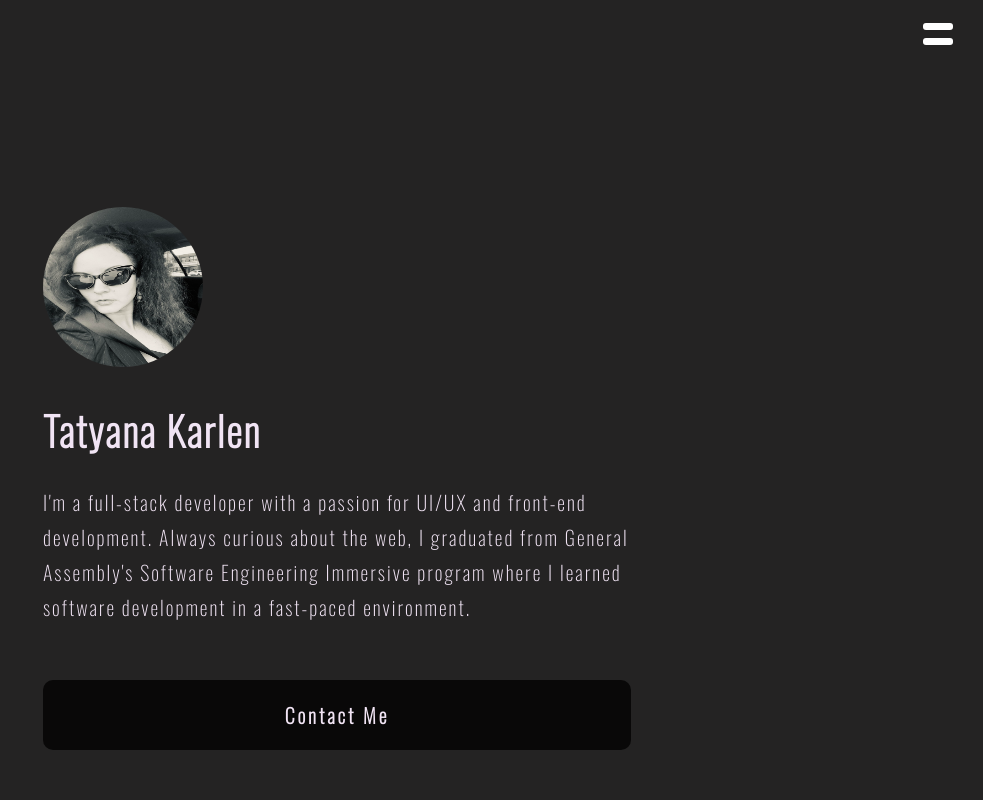
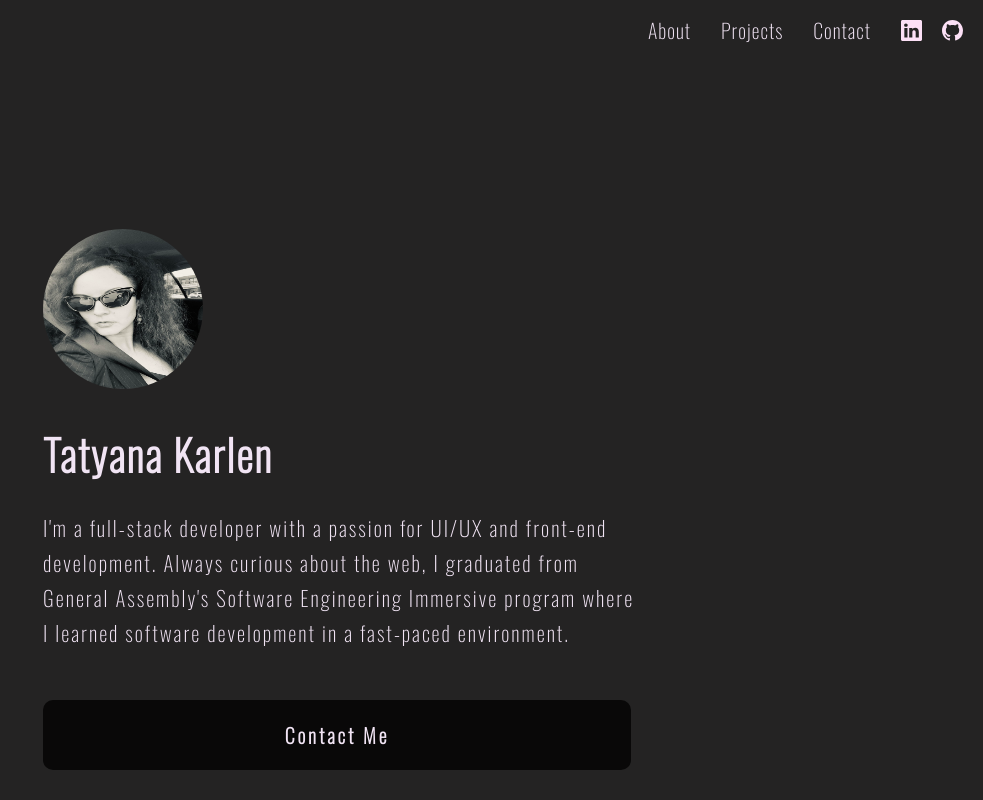
Before and after one commit to tatyanakarlen/PortfolioWebsite, a React (Create React App) app: page / in a window 1280 px wide. Shown: the top 800 px of the page, without its empty margins (297-1280 px from the left). Built offline with nearby package versions, Linux system fonts and the light colour scheme.

Commit message:
added desktop nav

```diff
--- a/src/components/DesktopNav/DesktopNav.css
+++ b/src/components/DesktopNav/DesktopNav.css
@@ -1,11 +1,14 @@
 .desktop-nav {
-  position: absolute;
-  right: 5rem;
+  height: 6rem;
+  padding: 2rem;
+  display: flex;
+  align-items: center;
+  justify-content: end;
 }
 
 .links {
   display: flex;
-  justify-content: space-between;
+  align-items: center;
   list-style-type: none;
   gap: 3rem;
 }
@@ -13,3 +16,29 @@
 .links li {
   font-size: 2rem;
 }
+
+.social-links {
+  font-size: 2rem;
+}
+
+.social-links {
+  /* background-color: #090808;
+  padding: 0.5rem;
+  border-radius: 50%;
+  height: 4rem;
+  width: 4rem;
+  display: flex;
+  justify-content: center;
+  align-items: center; */
+}
+
+.social-links svg {
+  color: #fce0f6;
+  font-size: 2.1rem;
+}
+
+.social-link-container {
+  display: flex;
+  gap: 2rem;
+  margin-top: 0.3rem;
+}
--- a/src/components/DesktopNav/DesktopNav.jsx
+++ b/src/components/DesktopNav/DesktopNav.jsx
@@ -1,13 +1,33 @@
 import React from 'react';
-import './DesktopNav.css'
+import { BsLinkedin } from 'react-icons/bs';
+import { BsGithub } from 'react-icons/bs';
+import { MdOutlineMailOutline } from 'react-icons/md';
+import { ImDownload } from 'react-icons/im';
+import './DesktopNav.css';
 
 const DesktopNav = () => {
   return (
     <div className="desktop-nav">
+
       <ul className="links">
         <li>About</li>
         <li>Projects</li>
         <li>Contact</li>
+        <div class="social-link-container">
+        <li class="social-links">
+          <a
+            href="https://www.linkedin.com/in/tatyana-karlen-b1aa9941/?originalSubdomain=ca"
+            target="_blank"
+          >
+            <BsLinkedin />
+          </a>
+        </li>
+        <li class="social-links">
+          <a href="https://github.com/tatyanakarlen" target="_blank">
+            <BsGithub />
+          </a>
+        </li>
+        </div>
       </ul>
     </div>
   );
--- a/src/components/Hero/Hero.css
+++ b/src/components/Hero/Hero.css
@@ -71,7 +71,7 @@
 } */
 
 .hero {
-  height: 100vh;
+  height: 95vh;
   display: flex;
   flex-direction: column;
   justify-content: end;
@@ -102,11 +102,11 @@
 
 .hero p {
   line-height: 3.5rem;
-  font-size: 2rem;
+  font-size: 2.1rem;
 }
 
 .hero h1 {
-  font-size: 4rem;
+  font-size: 4.25rem;
   margin-top: 3rem;
 }
 
@@ -138,7 +138,7 @@
 }
 
 .hero button {
-  margin-top: 3rem;
+  margin-top: 2.5rem;
   border: none;
   color: #f1e4f4;
   font-size: 2rem;
@@ -149,6 +149,7 @@
   font-family: 'Oswald';
   letter-spacing: 3px;
   font-weight: bold;
+  cursor: pointer;
 }
 
 .inner-container ul {
--- a/src/pages/BioPortfolioPage/BioPortfolioPage.jsx
+++ b/src/pages/BioPortfolioPage/BioPortfolioPage.jsx
@@ -1,6 +1,7 @@
 import React from 'react';
 import Hero from '../../components/Hero/Hero';
 import PortfolioBox from '../../components/PortfolioBox/PortfolioBox';
+import DesktopNav from '../../components/DesktopNav/DesktopNav'
 import Skills from '../../components/Skills/Skills.jsx';
 import Footer from '../../components/Footer/Footer';
 import Contact from '../../components/Contact/Contact';
@@ -13,7 +14,8 @@ function BioPortfolioPage(props) {
 
   return (
     <div>
-      <MobileNav />
+      {/* <MobileNav /> */}
+      <DesktopNav />
       <div className="app-container">
       <Hero />
       {/* <About /> */}
```
